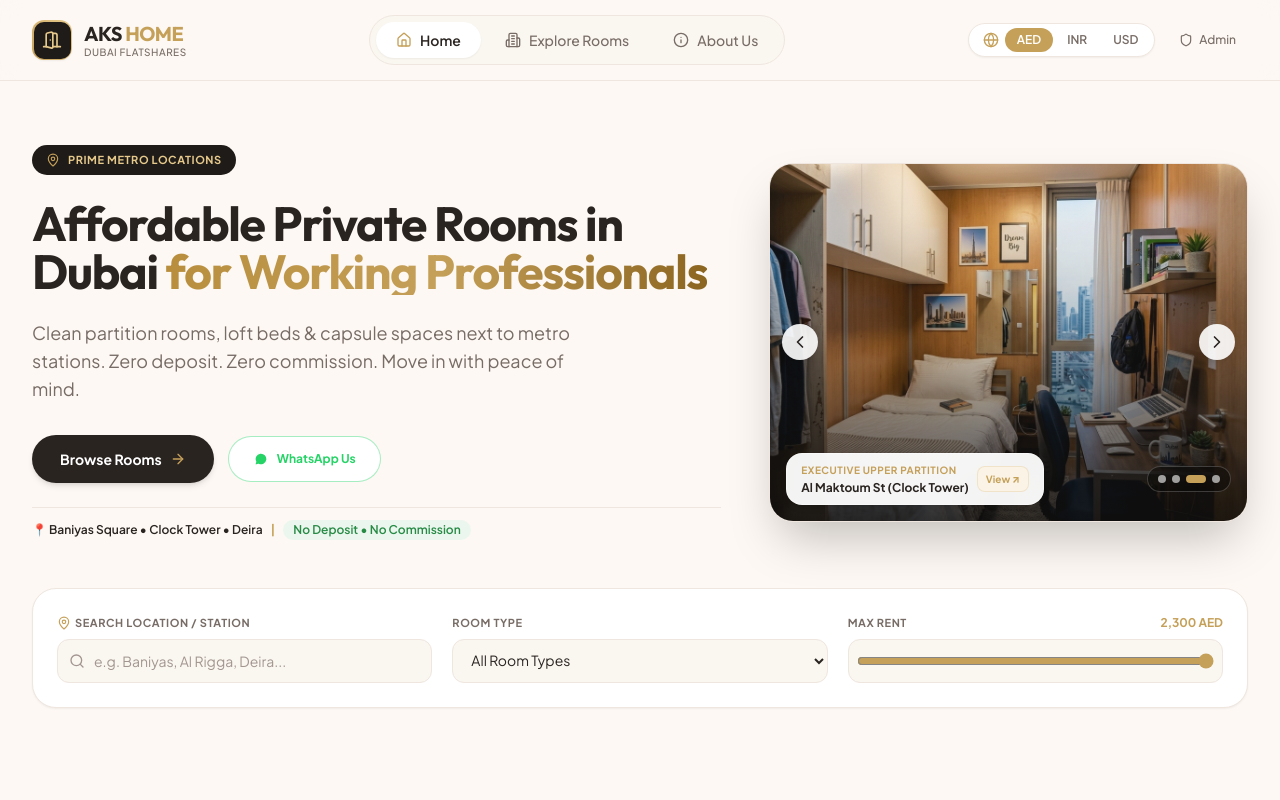
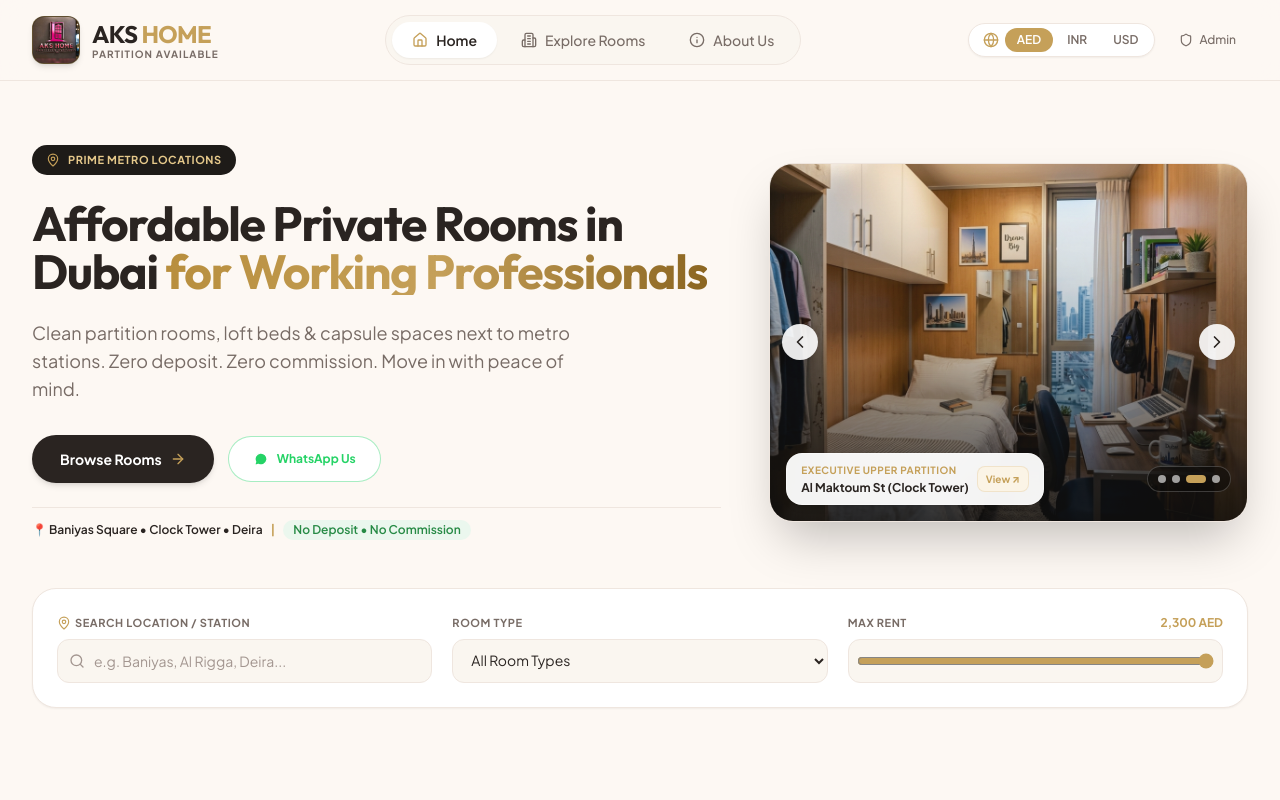
Before and after one commit to IsacSmile/aks-home, a React (Vite) app: page / in a window 1280 px wide. Shown: the top 800 px of the page. Built offline with nearby package versions, Linux system fonts and the light colour scheme.

Commit message:
feat: integrate official AKS HOME image logo into Navbar header and Footer

```diff
--- a/src/components/Footer.jsx
+++ b/src/components/Footer.jsx
@@ -55,15 +55,19 @@ export function Footer({ setActivePage, onOpenAdmin }) {
               onClick={() => handleNavClick('home')}
               className="flex items-center gap-3 cursor-pointer group"
             >
-              <div className="w-10 h-10 rounded-xl bg-[#C5A059] flex items-center justify-center text-white">
-                <DoorOpen className="w-5 h-5" />
+              <div className="h-11 sm:h-12 w-11 sm:w-12 rounded-xl overflow-hidden shadow-md border border-[#C5A059]/40 bg-[#1E1B18] group-hover:scale-105 group-hover:border-[#C5A059] transition-all duration-300">
+                <img
+                  src="/images/aks_logo.jpg"
+                  alt="AKS HOME Main Logo"
+                  className="w-full h-full object-cover"
+                />
               </div>
               <div>
-                <span className="font-heading font-bold text-xl text-white tracking-tight">
+                <span className="font-heading font-bold text-xl text-white tracking-tight group-hover:text-[#C5A059] transition-colors">
                   AKS <span className="text-[#C5A059]">HOME</span>
                 </span>
-                <p className="text-[10px] tracking-wider uppercase text-[#A39690] font-medium -mt-1">
-                  Dubai Flatshares
+                <p className="text-[9px] tracking-widest uppercase text-[#A39690] font-extrabold -mt-1">
+                  Partition Available
                 </p>
               </div>
             </div>
--- a/src/components/Navbar.jsx
+++ b/src/components/Navbar.jsx
@@ -28,17 +28,19 @@ export function Navbar({ activePage, setActivePage, onOpenAdmin }) {
             onClick={() => handleNavClick('home')}
             className="flex items-center gap-3 cursor-pointer group"
           >
-            <div className="w-10 h-10 rounded-xl bg-gradient-to-tr from-[#C5A059] to-[#E6C98B] p-[1.5px] shadow-sm group-hover:shadow transition-all">
-              <div className="w-full h-full bg-[#1E1B18] rounded-[10px] flex items-center justify-center text-[#E6C98B]">
-                <DoorOpen className="w-5 h-5 transition-transform group-hover:scale-110" />
-              </div>
+            <div className="h-11 sm:h-12 w-11 sm:w-12 rounded-xl overflow-hidden shadow-md border border-[#C5A059]/40 bg-[#1E1B18] group-hover:scale-105 group-hover:border-[#C5A059] transition-all duration-300">
+              <img
+                src="/images/aks_logo.jpg"
+                alt="AKS HOME Main Logo"
+                className="w-full h-full object-cover"
+              />
             </div>
             <div>
-              <span className="font-heading font-bold text-xl tracking-tight text-[#2A2421]">
+              <span className="font-heading font-bold text-xl sm:text-2xl tracking-tight text-[#2A2421] group-hover:text-[#C5A059] transition-colors">
                 AKS <span className="text-[#C5A059]">HOME</span>
               </span>
-              <p className="text-[10px] tracking-wider uppercase text-[#786C66] font-medium -mt-1">
-                Dubai Flatshares
+              <p className="text-[9px] sm:text-[10px] tracking-widest uppercase text-[#786C66] font-extrabold -mt-1">
+                Partition Available
               </p>
             </div>
           </div>
```
Also changed, not shown: public/images/aks_logo.jpg (added).
